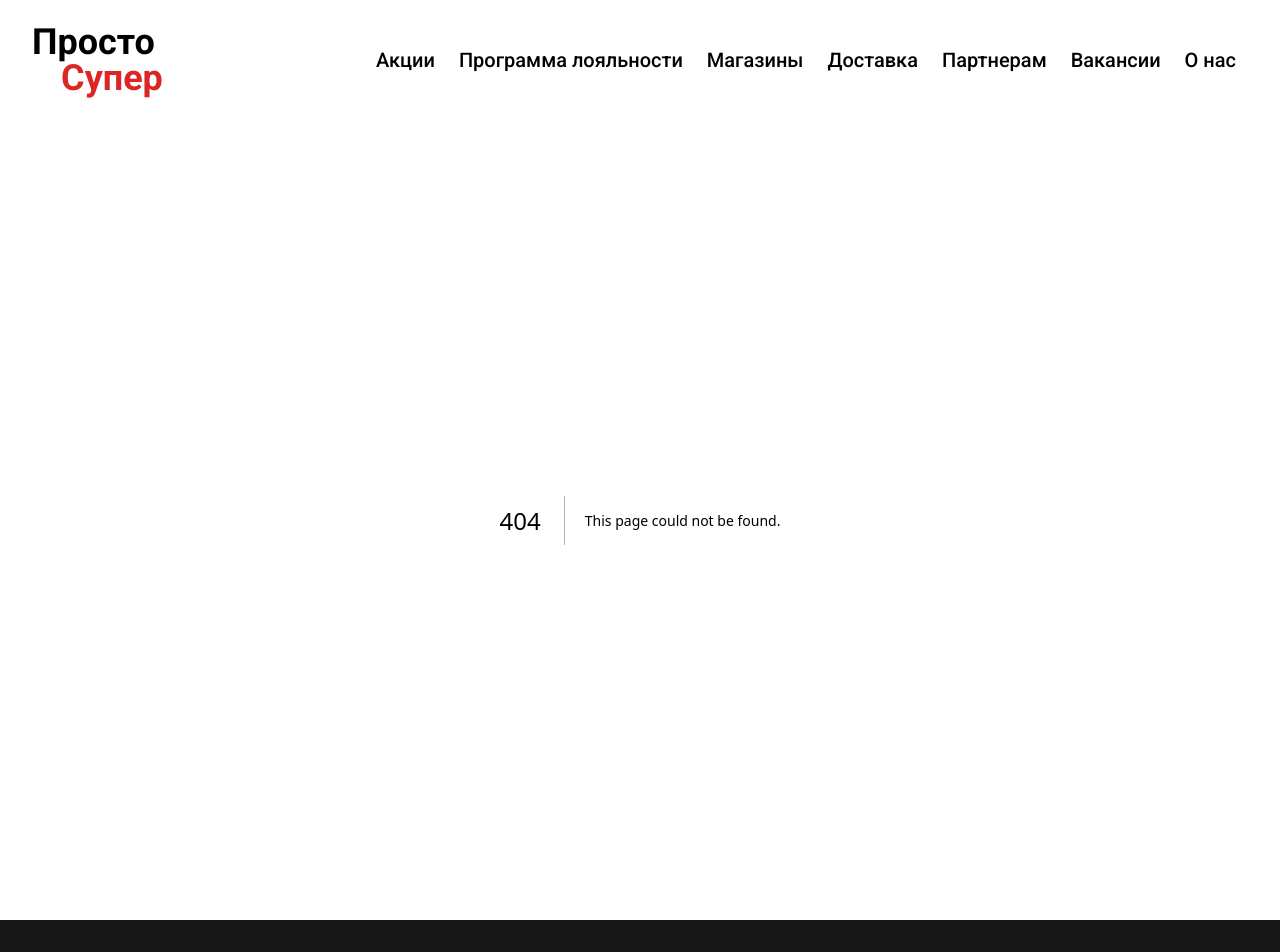
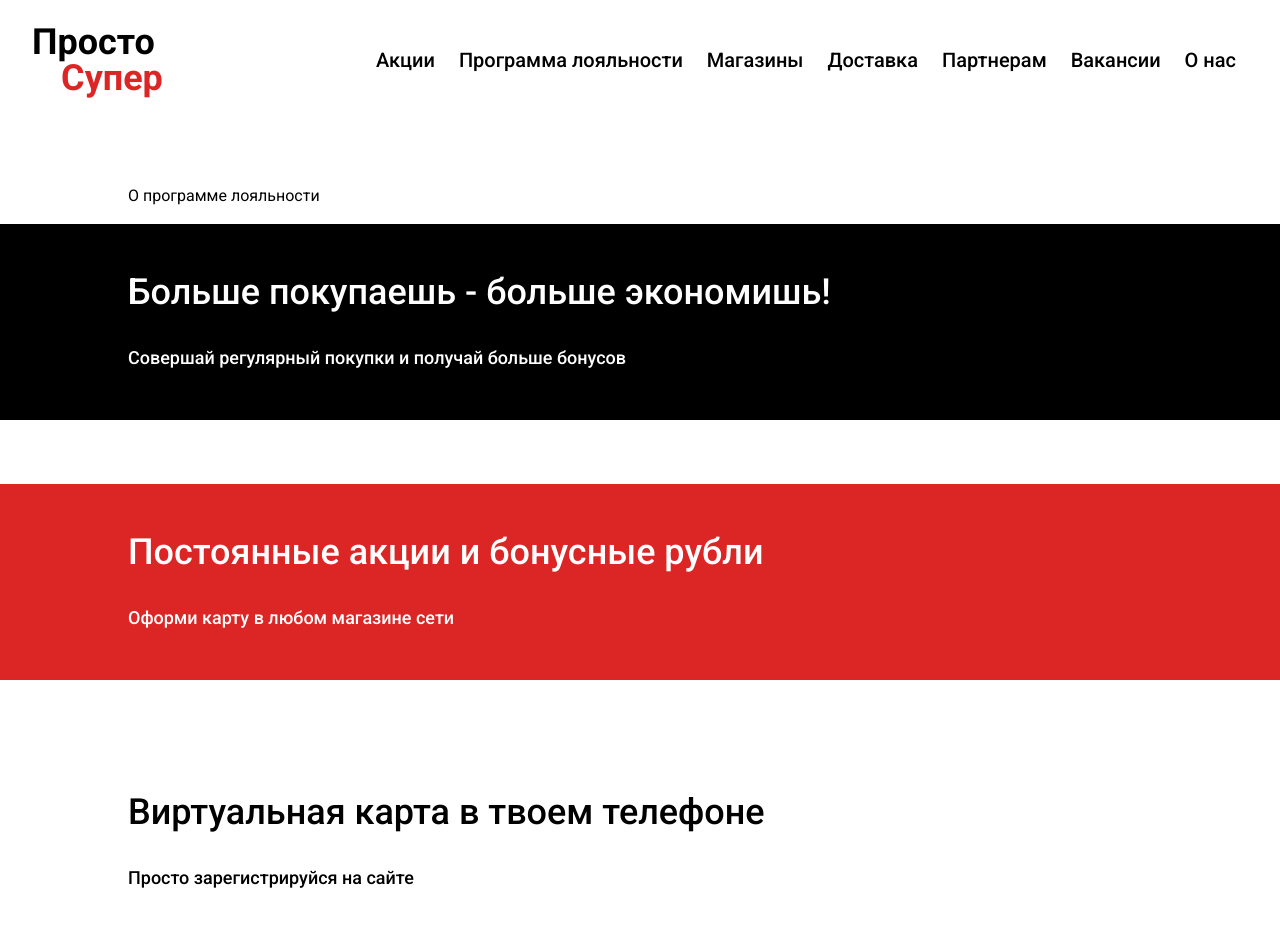
Before and after one commit to YaredFall/prosto-super, a Next.js app: page /loyalty in a window 1280 px wide. Before the commit this address had no page. Shown: the top 952 px of the page. Built offline with nearby package versions, Linux system fonts and the light colour scheme.

Commit message:
basic loyalty page

```diff
--- /dev/null
+++ b/src/app/loyalty/page.tsx
@@ -0,0 +1,23 @@
+import React from 'react';
+
+type Props = {};
+
+export default function page({ }: Props) {
+    return (
+        <main className={"mt-16 font-medium"}>
+            <h1 className={"mb-4 px-main-layout font-normal"}>О программе лояльности</h1>
+            <div className={"py-12 px-main-layout bg-black text-white mb-16"}>
+                <h2 className={"text-4xl mb-8"}>Больше покупаешь - больше экономишь!</h2>
+                <p className={"text-lg"}>Совершай регулярный покупки и получай больше бонусов</p>
+            </div>
+            <div className={"py-12 px-main-layout bg-main-accent text-white mb-16"}>
+                <h2 className={"text-4xl mb-8"}>Постоянные акции и бонусные рубли</h2>
+                <p className={"text-lg"}>Оформи карту в любом магазине сети</p>
+            </div>
+            <div className={"py-12 px-main-layout mb-16"}>
+                <h2 className={"text-4xl mb-8"}>Виртуальная карта в твоем телефоне</h2>
+                <p className={"text-lg"}>Просто зарегистрируйся на сайте</p>
+            </div>
+        </main>
+    );
+}
```
